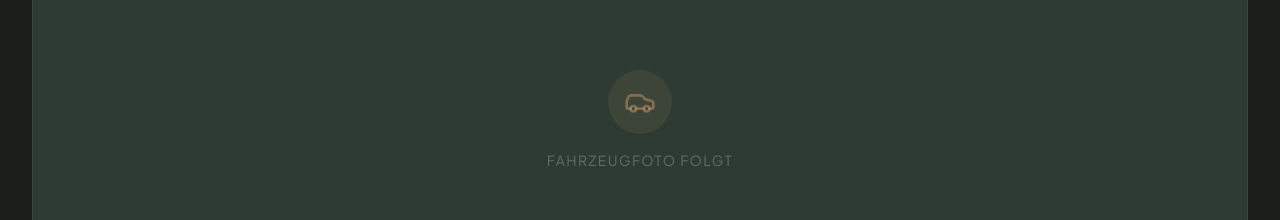
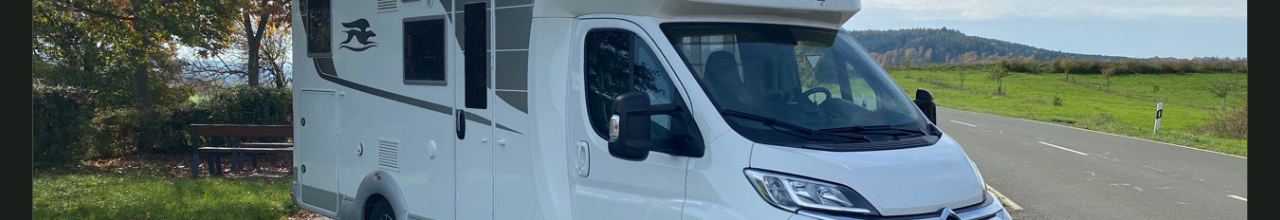
Before and after one commit to mac-110/wohnmobil-site, a Next.js app: page / in a window 1280 px wide. Shown: the part 1294-1514 px from the top of the page. Built offline with nearby package versions, Linux system fonts and the light colour scheme.

Commit message:
fix: restore mountain hero, add real exterior photo to vehicle section

```diff
--- a/src/components/sections/Hero.tsx
+++ b/src/components/sections/Hero.tsx
@@ -10,7 +10,7 @@ export function HeroSection() {
       {/* Background image */}
       <div
         className="absolute inset-0 bg-cover bg-center bg-no-repeat"
-        style={{ backgroundImage: `url('/images/gallery/exterior-laika.jpg')` }}
+        style={{ backgroundImage: `url('/images/backgrounds/bg-mountains-lake.png')` }}
       />
       {/* Dark overlay for text readability */}
       <div className="absolute inset-0 bg-gradient-to-b from-[#1a1f1c]/70 via-[#1a1f1c]/50 to-[#1a1f1c]/80" />
--- a/src/components/sections/Vehicle.tsx
+++ b/src/components/sections/Vehicle.tsx
@@ -28,19 +28,14 @@ export function VehicleSection() {
           </div>
         </ScrollReveal>
 
-        {/* Vehicle image placeholder */}
+        {/* Vehicle image */}
         <ScrollReveal delay={100}>
           <div className="relative rounded-2xl overflow-hidden mb-16 aspect-[21/9] bg-forest border border-copper/10">
-            <div className="absolute inset-0 flex items-center justify-center">
-              <div className="text-center">
-                <div className="w-16 h-16 rounded-full bg-copper/10 flex items-center justify-center mx-auto mb-4">
-                  <Car className="w-8 h-8 text-copper/50" />
-                </div>
-                <p className="text-sand/30 text-sm tracking-widest uppercase">
-                  Fahrzeugfoto folgt
-                </p>
-              </div>
-            </div>
+            <img
+              src="/images/gallery/exterior-laika.jpg"
+              alt="LAIKA ECOVIP 309s"
+              className="absolute inset-0 w-full h-full object-cover"
+            />
           </div>
         </ScrollReveal>
 
```
